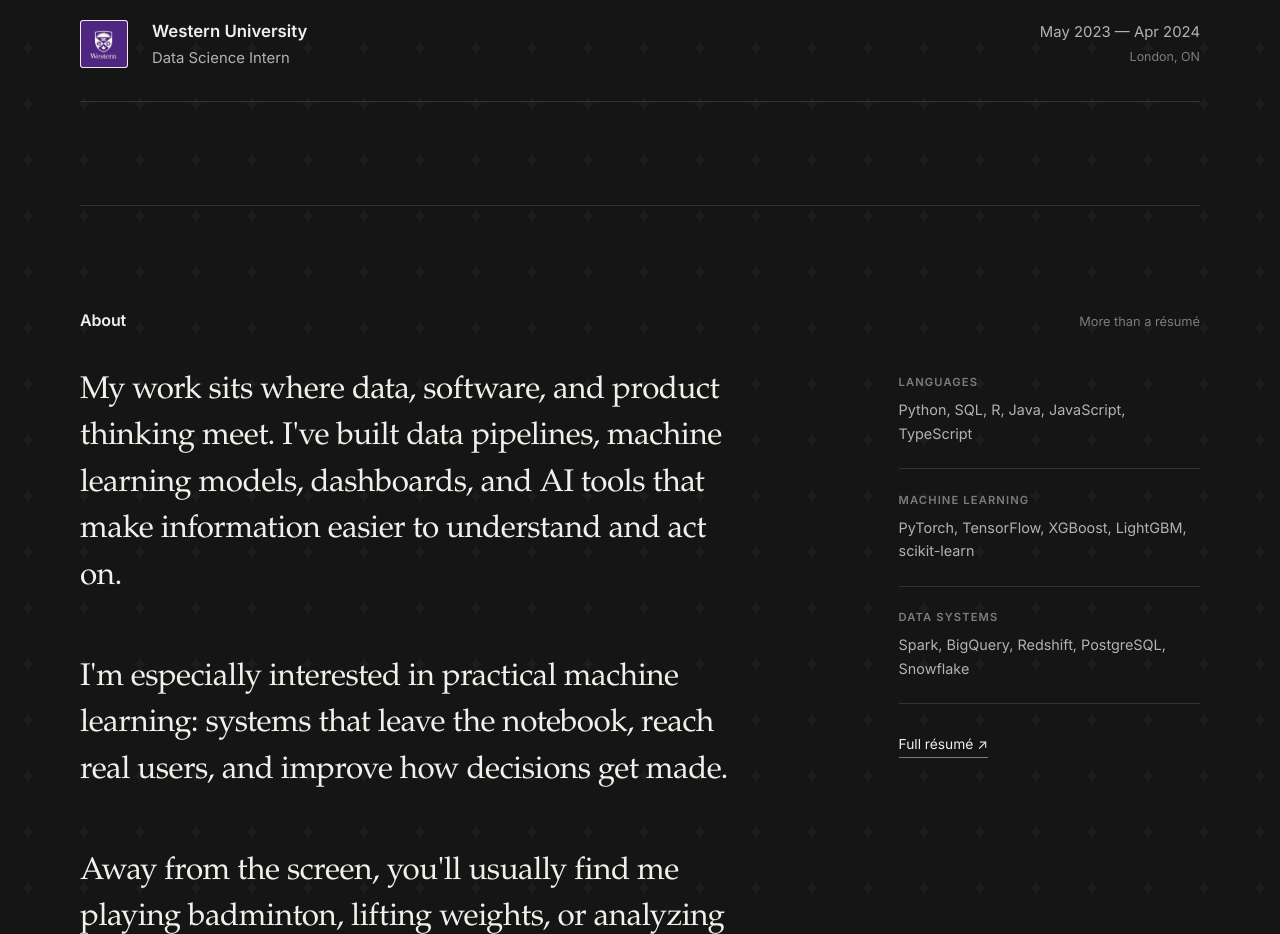
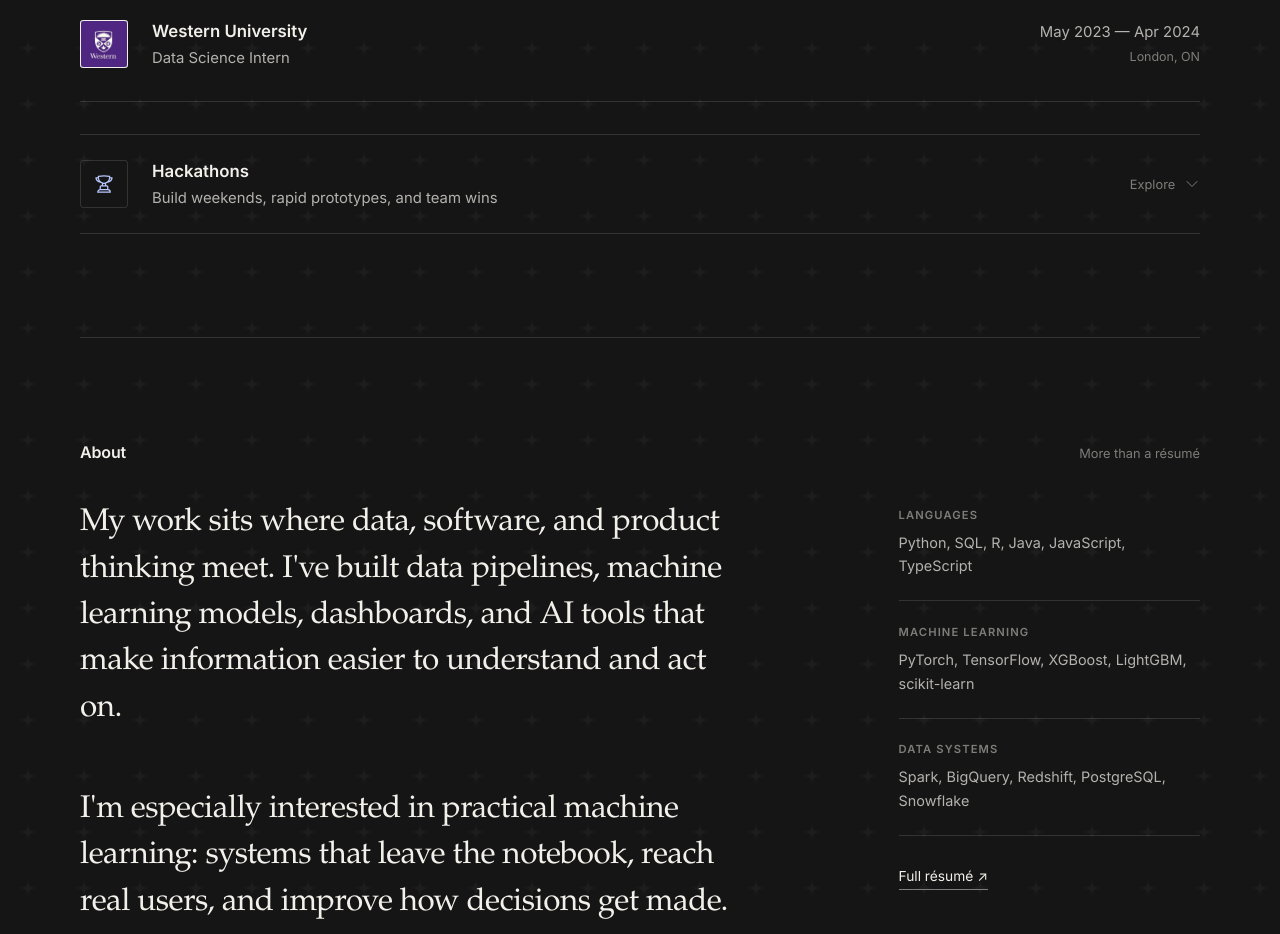
Before and after one commit to Azlan-A1/azlanahmad.ca, a Next.js app: page / in a window 1280 px wide. Shown: the part 1660-2594 px from the top of the page. Built offline with nearby package versions, Linux system fonts and the light colour scheme.

Commit message:
Add hackathon experience dropdown

```diff
--- a/src/app/globals.css
+++ b/src/app/globals.css
@@ -285,6 +285,113 @@ h1 {
   font-size: 0.78rem;
 }
 
+.hackathonDropdown {
+  margin-top: 2rem;
+  border-bottom: 1px solid var(--line);
+}
+
+.hackathonDropdown summary {
+  display: grid;
+  grid-template-columns: 3.25rem minmax(0, 1fr) auto;
+  gap: 1.25rem;
+  align-items: center;
+  min-height: 6.2rem;
+  padding: 1rem 0;
+  border-top: 1px solid var(--line);
+  cursor: pointer;
+  list-style: none;
+  transition: background 160ms ease, padding 160ms ease;
+}
+
+.hackathonDropdown summary::-webkit-details-marker {
+  display: none;
+}
+
+.hackathonDropdown summary:hover {
+  margin-inline: -1rem;
+  padding-inline: 1rem;
+  background: rgb(255 255 255 / 2.5%);
+}
+
+.hackathonMark {
+  display: grid;
+  place-items: center;
+  width: 3rem;
+  height: 3rem;
+  color: var(--accent);
+  border: 1px solid var(--line);
+  border-radius: 0.2rem;
+}
+
+.hackathonMark svg {
+  width: 1.25rem;
+  height: 1.25rem;
+}
+
+.hackathonSummaryCopy {
+  display: grid;
+  gap: 0.2rem;
+}
+
+.hackathonSummaryCopy strong {
+  font-size: 1.05rem;
+  font-weight: 600;
+}
+
+.hackathonSummaryCopy > span {
+  color: var(--secondary);
+  font-size: 0.93rem;
+}
+
+.hackathonAction {
+  display: inline-flex;
+  align-items: center;
+  gap: 0.55rem;
+  color: var(--muted);
+  font-size: 0.8rem;
+}
+
+.hackathonAction svg {
+  width: 1rem;
+  height: 1rem;
+  transition: transform 180ms ease;
+}
+
+.hackathonDropdown[open] .hackathonAction svg {
+  transform: rotate(180deg);
+}
+
+.hackathonBody {
+  display: grid;
+  grid-template-columns: 3.25rem minmax(0, 1fr) auto;
+  gap: 1.25rem;
+  padding: 0 0 2rem;
+}
+
+.hackathonBodyCopy {
+  grid-column: 2 / -1;
+  max-width: 38rem;
+  padding-top: 0.6rem;
+}
+
+.hackathonBodyCopy p {
+  margin-bottom: 0;
+  color: var(--secondary);
+  font-family: var(--serif);
+  font-size: 1.25rem;
+  line-height: 1.55;
+}
+
+.hackathonBodyCopy .hackathonLabel {
+  margin-bottom: 0.55rem;
+  color: var(--muted);
+  font-family: var(--font-inter), Arial, Helvetica, sans-serif;
+  font-size: 0.68rem;
+  font-weight: 600;
+  letter-spacing: 0.1em;
+  text-transform: uppercase;
+}
+
 .aboutGrid {
   display: grid;
   grid-template-columns: minmax(0, 1.4fr) minmax(16rem, 0.6fr);
@@ -453,6 +560,24 @@ h1 {
     text-align: left;
   }
 
+  .hackathonDropdown summary {
+    grid-template-columns: 3rem minmax(0, 1fr) auto;
+    gap: 1rem;
+  }
+
+  .hackathonAction > span {
+    display: none;
+  }
+
+  .hackathonBody {
+    grid-template-columns: 3rem minmax(0, 1fr);
+    gap: 1rem;
+  }
+
+  .hackathonBodyCopy {
+    grid-column: 2;
+  }
+
   .aboutGrid {
     gap: 3rem;
   }
--- a/src/app/page.tsx
+++ b/src/app/page.tsx
@@ -1,6 +1,6 @@
 import Image from 'next/image';
 import { FaGithub, FaLinkedinIn, FaXTwitter } from 'react-icons/fa6';
-import { HiOutlineEnvelope } from 'react-icons/hi2';
+import { HiOutlineChevronDown, HiOutlineEnvelope, HiOutlineTrophy } from 'react-icons/hi2';
 
 const experiences = [
   {
@@ -148,6 +148,31 @@ export default function HomePage() {
                 </article>
               ))}
             </div>
+
+            <details className="hackathonDropdown">
+              <summary>
+                <span className="hackathonMark" aria-hidden="true">
+                  <HiOutlineTrophy />
+                </span>
+                <span className="hackathonSummaryCopy">
+                  <strong>Hackathons</strong>
+                  <span>Build weekends, rapid prototypes, and team wins</span>
+                </span>
+                <span className="hackathonAction">
+                  <span>Explore</span>
+                  <HiOutlineChevronDown aria-hidden="true" />
+                </span>
+              </summary>
+              <div className="hackathonBody">
+                <div className="hackathonBodyCopy">
+                  <p className="hackathonLabel">Archive in progress</p>
+                  <p>
+                    Event write-ups, projects, results, and demos will live here as the archive
+                    grows.
+                  </p>
+                </div>
+              </div>
+            </details>
           </section>
 
           <section className="contentSection" id="about" aria-labelledby="about-title">
```
